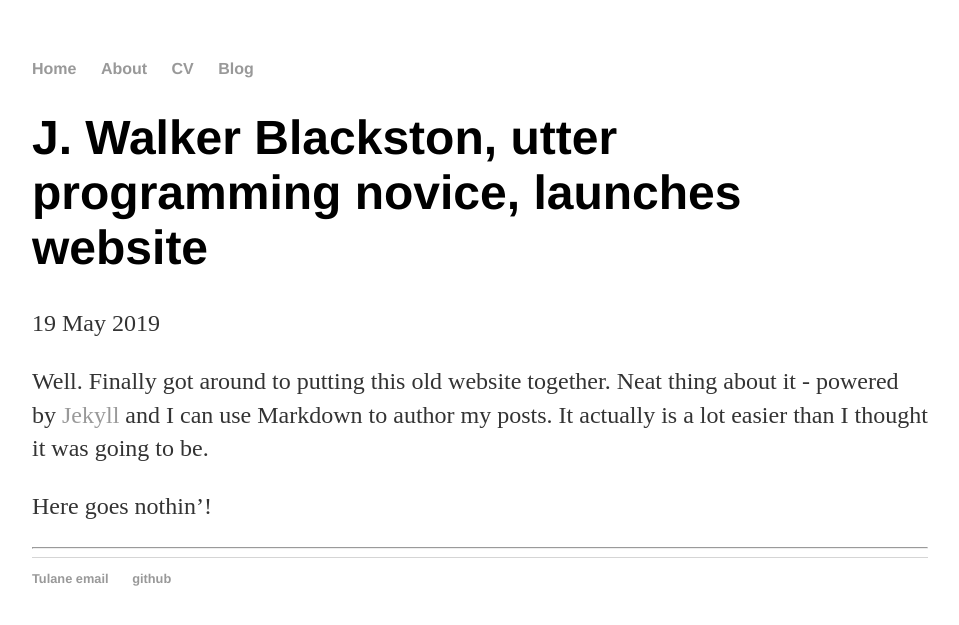
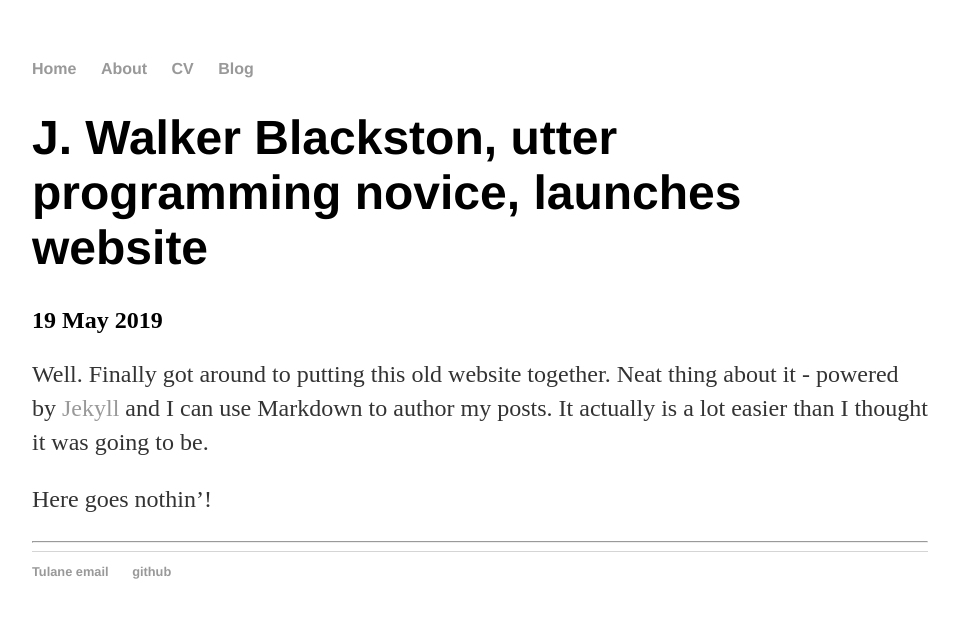
Before and after one commit to jwblackston/jwblackston.github.io, a Jekyll site: the page built from _posts/2019-05-19-walker-blackston-site-launched.md, in a window 1280 px wide. Shown: the top 625 px of the page, without its empty margins (160-1119 px from the left). Built offline with Jekyll 4.4.1, drawn with Linux system fonts in a browser that asks for light colours.

Commit message:
Update post.html

```diff
--- a/_layouts/post.html
+++ b/_layouts/post.html
@@ -1,14 +1,19 @@
 ---
 layout: default
+notes: active
 ---
-<h1>{{ page.title }}</h1>
-<p class="meta">{{ page.date | date_to_string }}</p>
 
-<div class="post">
-  {{ content }}
-</div>
+<div class="notes">
+		<div class="note single">
+			<h1 class="title">{{ page.title }}</h1>
 
-</div>
+			<h2 class="date"><info datetime="{{ page.date }}">
+				{{ page.date | date_to_string }} {% if page.author %} by {{ page.author }} {% endif %}
+			</info></h2>
+			<!-- Post content -->
+			<div class="notebody">
+				{{ content }}
+			</div>
 			<!-- Post info -->
 			<div class="noteinfo">
 			<!-- include some categories and tags maybe? -->
```
